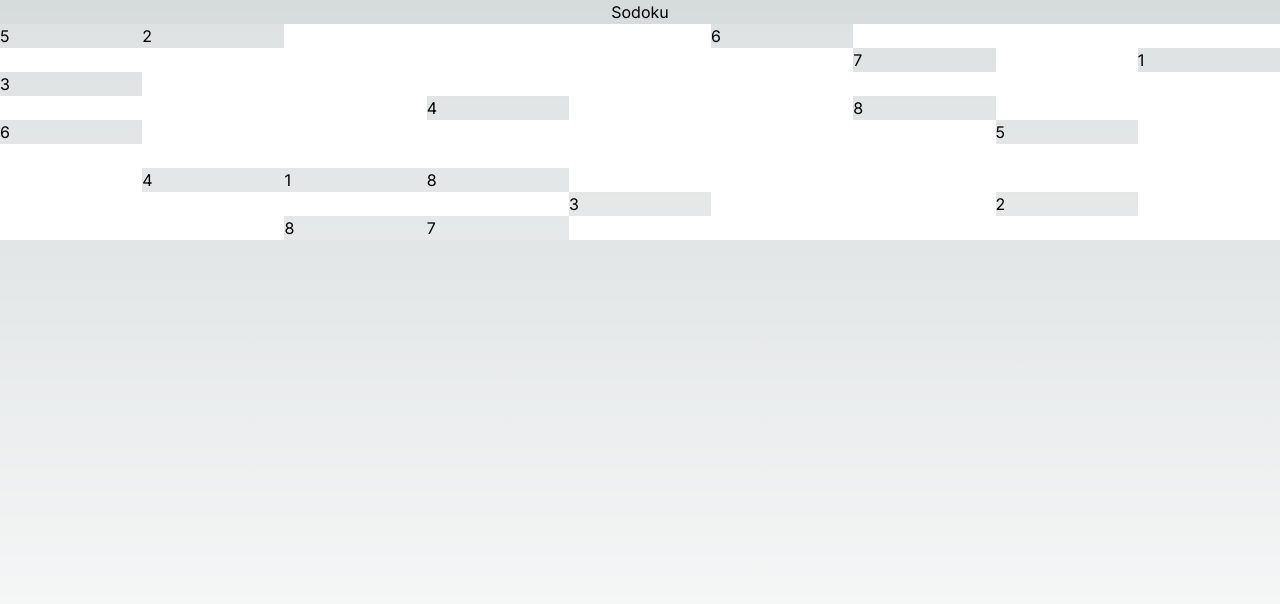
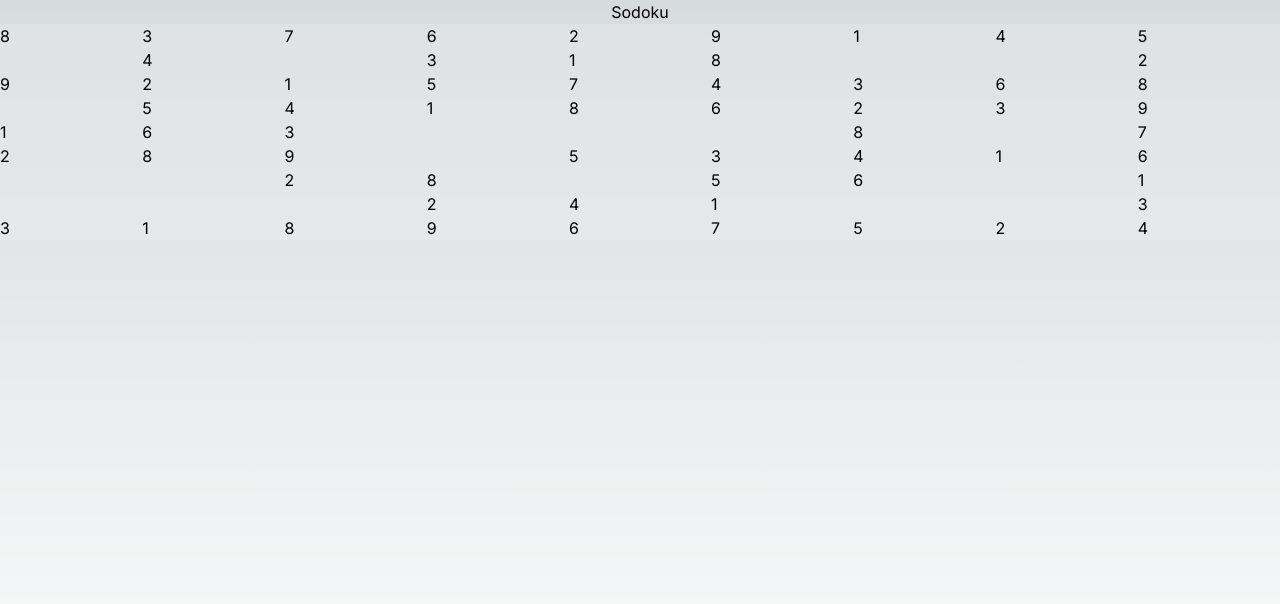
Before and after one commit to ariffmunshi/Sodoku, a Next.js app: page / in a window 1280 px wide. Shown: the top 604 px of the page. Built offline with nearby package versions, Linux system fonts and the light colour scheme.

Commit message:
Refactor grid item and namings

```diff
--- a/components/GridItem.tsx
+++ b/components/GridItem.tsx
@@ -1,7 +1,6 @@
 'use client';
 
 import { useState } from 'react';
-import { GridInput } from './SodokuGrid';
 
 /**
  * Renders a grid item with an input field.
@@ -18,9 +17,9 @@ const GridItem = ({
 }: {
     row: number;
     column: number;
-    value: GridInput;
+    value: number;
     disabled: boolean;
-    setSolutionGrid: (grid: GridInput[][]) => void;
+    setSolutionGrid: (grid: number[][]) => number[][];
 }): JSX.Element => {
     const [inputValue, setInputValue] = useState(value);
 
@@ -28,20 +27,21 @@ const GridItem = ({
         const input = parseInt(event.target.value);
         if (input >= 1 && input <= 9) {
             setInputValue(input);
-            setSolutionGrid((grid: GridInput[][]): GridInput[][] => {
+            setSolutionGrid((grid: number[][]): number[][] => {
                 const updatedGrid = [...grid];
                 updatedGrid[row][column] = input;
                 return updatedGrid;
             });
         } else {
-            setInputValue('');
+            setInputValue(0);
         }
     };
     return (
         <input
             type="text"
+            pattern="[0-9]"
             className="grid-item"
-            value={inputValue}
+            value={inputValue !== 0 ? inputValue : ''}
             role="input-item"
             disabled={disabled}
             onChange={handleChange}
--- a/components/SodokuGrid.tsx
+++ b/components/SodokuGrid.tsx
@@ -3,8 +3,6 @@
 import { useEffect, useState, Fragment } from 'react';
 import GridItem from './GridItem';
 import Sodoku from '@/libraries/Sodoku';
-
-export type GridInput = number | '';
 
 const sodoku = new Sodoku();
 
@@ -14,32 +12,36 @@ const sodoku = new Sodoku();
  * @return {JSX.Element} The rendered Sudoku grid.
  */
 const SodokuGrid = () => {
-    const puzzle =
-        '52...6.........7.13...........4..8..6......5...........418.........3..2...87.....';
-    const [initialGrid, setInitialGrid] = useState<GridInput[][]>([]);
-    const [solutionGrid, setSolutionGrid] = useState<GridInput[][]>([]);
+    const puzzleString =
+        '837629145.4.318..2921574368.54186239163...8.7289.53416..28.56.1...241..3318967524';
+    const [initialGrid, setInitialGrid] = useState<number[][]>([]);
+    const [solutionGrid, setSolutionGrid] = useState<number[][]>([]);
 
     useEffect(() => {
-        const grid = sodoku.convertToGrid(puzzle);
+        // Converts puzzle string to 2D array grid
+        const grid = sodoku.convertToGrid(puzzleString);
+        // Deep copy generated grid to cache original grid
         setInitialGrid(JSON.parse(JSON.stringify(grid)));
         setSolutionGrid(grid);
     }, []);
 
     return (
+        <>
             <div className="grid grid-cols-9">
-            {solutionGrid.map((row: GridInput[], i: number) => {
+                {solutionGrid.map((row: number[], rowIndex: number) => {
                     return (
-                    <Fragment key={i}>
-                        {row.map((value: GridInput, j: number) => {
+                        <Fragment key={rowIndex}>
+                            {row.map((value: number, columnIndex: number) => {
                                 return (
                                     <GridItem
-                                    key={i + '-' + j}
-                                    row={i}
-                                    column={j}
+                                        key={rowIndex + '-' + columnIndex}
+                                        row={rowIndex}
+                                        column={columnIndex}
                                         value={value}
                                         disabled={
-                                        value !== '' &&
-                                        value === initialGrid[i][j]
+                                            initialGrid[rowIndex][
+                                                columnIndex
+                                            ] !== 0
                                         }
                                         setSolutionGrid={setSolutionGrid}
                                     />
@@ -49,6 +51,7 @@ const SodokuGrid = () => {
                     );
                 })}
             </div>
+        </>
     );
 };
 
```
Also changed, not shown: 1 other file (tests, documents, lock files or other folders). Lines whose indentation alone changed are shown as unchanged.
